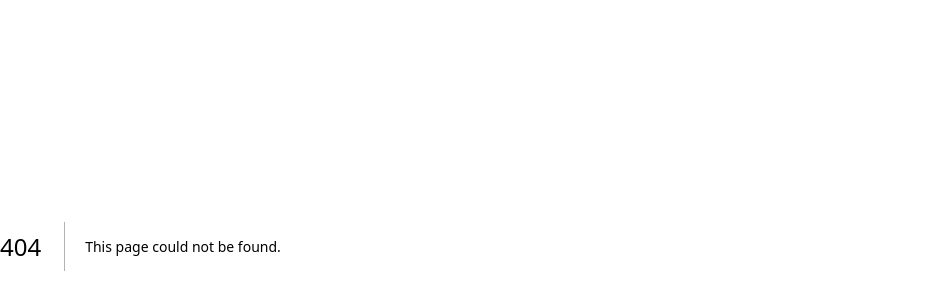
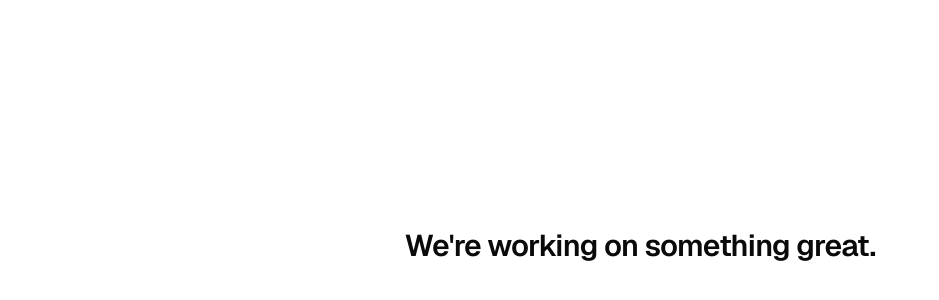
Before and after one commit to sudipb7/siteofme, a Next.js app: page /wip in a window 1280 px wide. Before the commit this address had no page. Shown: the part 154-454 px from the top of the page, without its empty margins (0-939 px from the left). Built offline with nearby package versions, Linux system fonts and the light colour scheme.

Commit message:
add wip page

```diff
--- /dev/null
+++ b/app/wip/page.tsx
@@ -0,0 +1,9 @@
+export default function WIPPage() {
+  return (
+    <main className="w-full min-h-dvh grid place-items-center p-6">
+      <h1 className="font-semibold text-2xl sm:text-3xl tracking-tight text-center">
+        We&apos;re working on something great.
+      </h1>
+    </main>
+  );
+}
--- a/middleware.ts
+++ b/middleware.ts
@@ -7,6 +7,17 @@ export default auth(async req => {
   const { nextUrl } = req;
   const isLoggedIn = !!req.auth;
   const user = req.auth?.user;
+
+  // Redirect to WIP page in production
+  // ! Only till we launch the product
+  if (process.env.NODE_ENV === "production") {
+    if (nextUrl.hostname === "siteof.me") {
+      if (nextUrl.pathname !== "/") {
+        return NextResponse.redirect(new URL("/", nextUrl));
+      }
+      return NextResponse.rewrite(new URL("/wip", nextUrl));
+    }
+  }
 
   if (nextUrl.pathname.startsWith("/api")) {
     return NextResponse.next();
```
